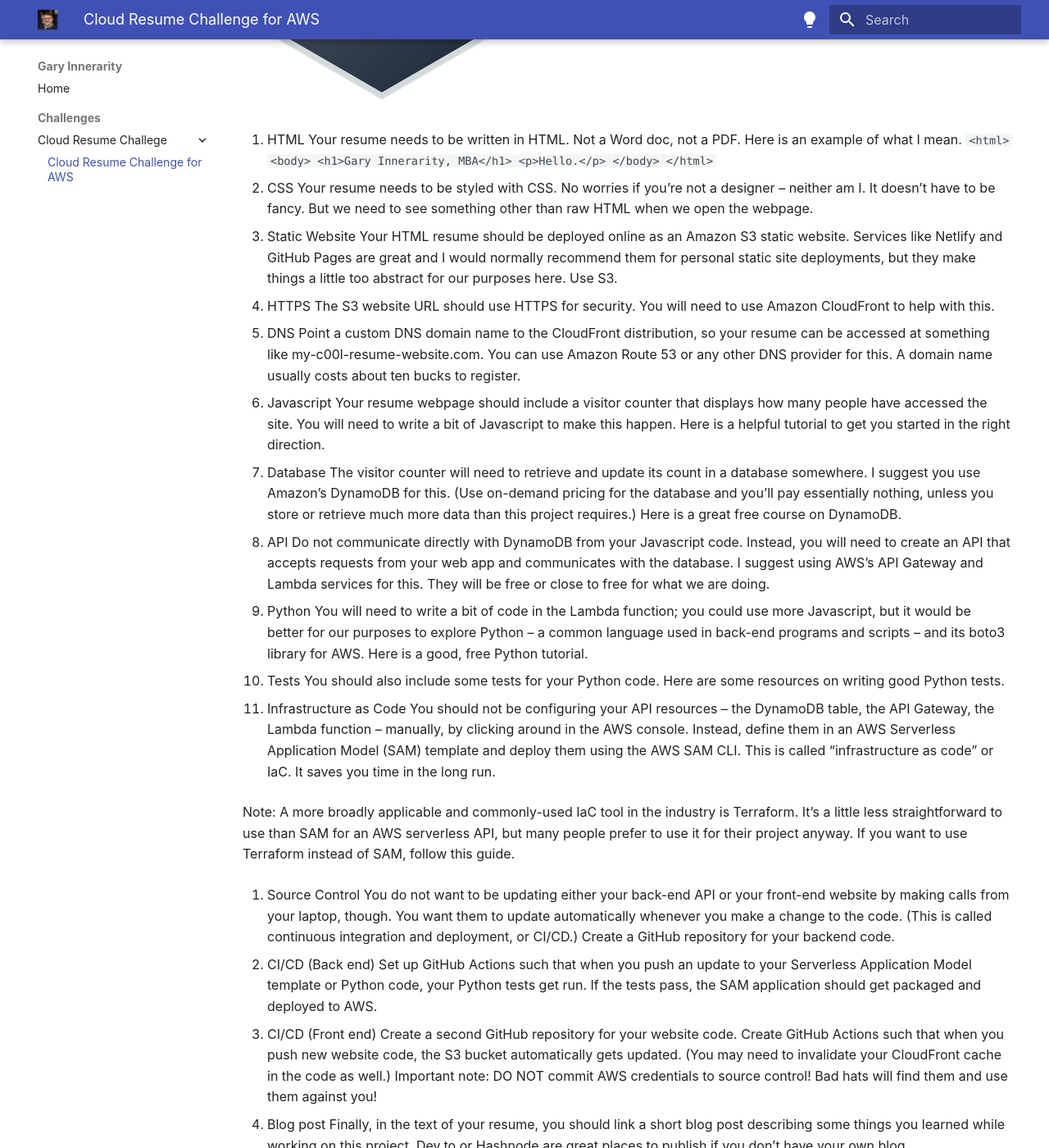
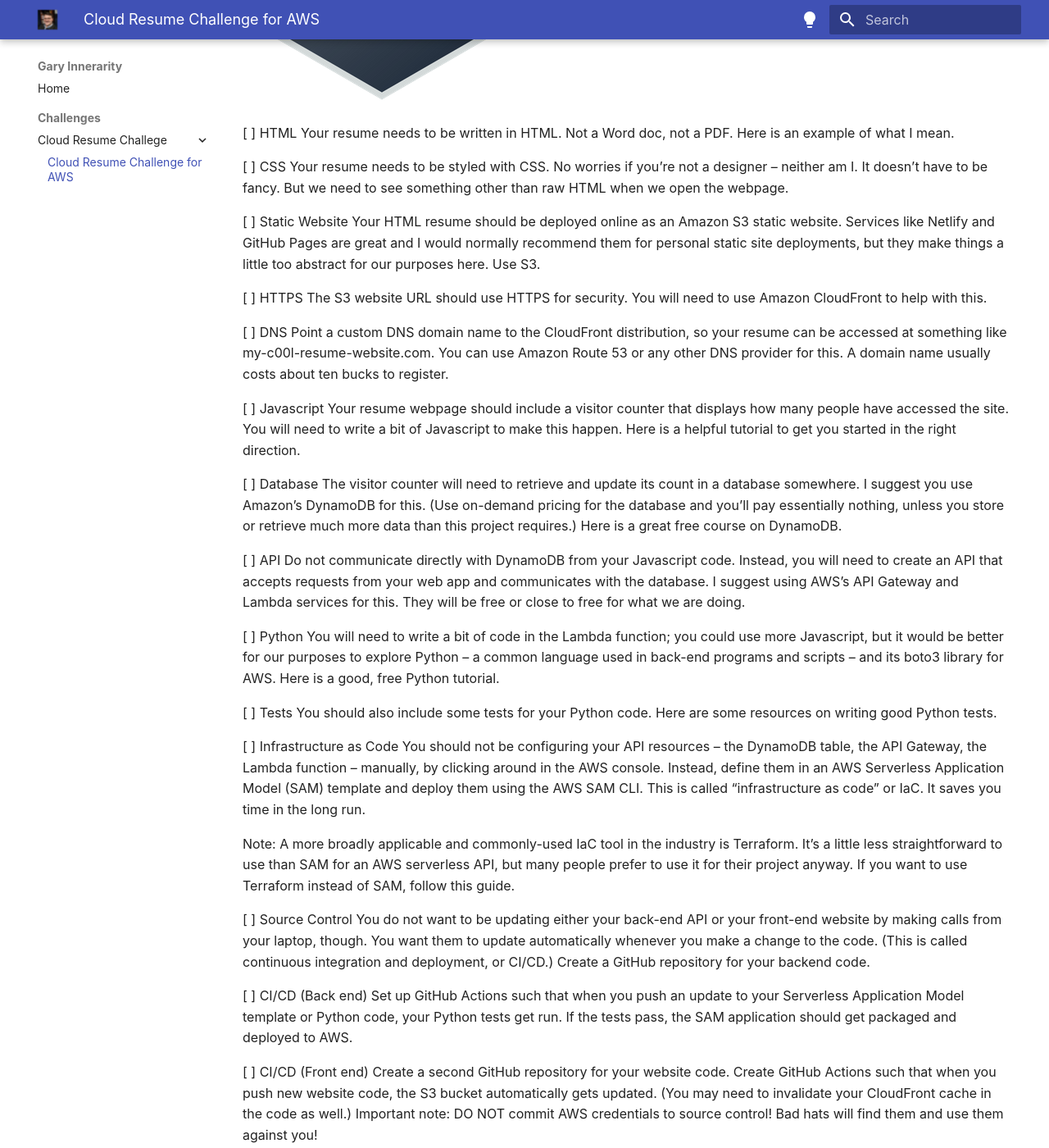
Before and after one commit to ospf2fullstack/garyinnerarity.com, an MkDocs documentation site: the page built from docs/cloud_resume/cloud_resume_challenge.md, in a window 1280 px wide and 1400 px high, scrolled down 633 px. Shown: the whole window at 82% size. Built offline with MkDocs 1.6.1 and Material for MkDocs 9.7.7, drawn with Linux system fonts in a browser that asks for light colours; emoji names are drawn with the system emoji font; some of the changed text lies outside the part shown.

Commit message:
Numbering

```diff
--- a/docs/cloud_resume/cloud_resume_challenge.md
+++ b/docs/cloud_resume/cloud_resume_challenge.md
@@ -9,57 +9,52 @@
 
 ![AWS CCP](../assets/img/AWS_CloudPract.png){ loading=lazy }
 
-1. HTML
+[ ] HTML
 Your resume needs to be written in HTML. Not a Word doc, not a PDF. Here is an example of what I mean.
-    ``<html>
-        <body>
-            <h1>Gary Innerarity, MBA</h1>
-            <p>Hello.</p>
-        </body>
-    </html>``
 
-1. CSS
+
+[ ] CSS
 Your resume needs to be styled with CSS. No worries if you’re not a designer – neither am I. It doesn’t have to be fancy. But we need to see something other than raw HTML when we open the webpage.
 
-1. Static Website
+[ ] Static Website
 Your HTML resume should be deployed online as an Amazon S3 static website. Services like Netlify and GitHub Pages are great and I would normally recommend them for personal static site deployments, but they make things a little too abstract for our purposes here. Use S3.
 
-1. HTTPS
+[ ] HTTPS
 The S3 website URL should use HTTPS for security. You will need to use Amazon CloudFront to help with this.
 
-1. DNS
+[ ] DNS
 Point a custom DNS domain name to the CloudFront distribution, so your resume can be accessed at something like my-c00l-resume-website.com. You can use Amazon Route 53 or any other DNS provider for this. A domain name usually costs about ten bucks to register.
 
-1. Javascript
+[ ] Javascript
 Your resume webpage should include a visitor counter that displays how many people have accessed the site. You will need to write a bit of Javascript to make this happen. Here is a helpful tutorial to get you started in the right direction.
 
-1. Database
+[ ] Database
 The visitor counter will need to retrieve and update its count in a database somewhere. I suggest you use Amazon’s DynamoDB for this. (Use on-demand pricing for the database and you’ll pay essentially nothing, unless you store or retrieve much more data than this project requires.) Here is a great free course on DynamoDB.
 
-1. API
+[ ] API
 Do not communicate directly with DynamoDB from your Javascript code. Instead, you will need to create an API that accepts requests from your web app and communicates with the database. I suggest using AWS’s API Gateway and Lambda services for this. They will be free or close to free for what we are doing.
 
-1.    Python
+[ ] Python
 You will need to write a bit of code in the Lambda function; you could use more Javascript, but it would be better for our purposes to explore Python – a common language used in back-end programs and scripts – and its boto3 library for AWS. Here is a good, free Python tutorial.
 
-1.    Tests
+[ ] Tests
 You should also include some tests for your Python code. Here are some resources on writing good Python tests.
 
-1.    Infrastructure as Code
+[ ] Infrastructure as Code
 You should not be configuring your API resources – the DynamoDB table, the API Gateway, the Lambda function – manually, by clicking around in the AWS console. Instead, define them in an AWS Serverless Application Model (SAM) template and deploy them using the AWS SAM CLI. This is called “infrastructure as code” or IaC. It saves you time in the long run.
 
 Note: A more broadly applicable and commonly-used IaC tool in the industry is Terraform. It’s a little less straightforward to use than SAM for an AWS serverless API, but many people prefer to use it for their project anyway. If you want to use Terraform instead of SAM, follow this guide.
 
-13. Source Control
+[ ] Source Control
 You do not want to be updating either your back-end API or your front-end website by making calls from your laptop, though. You want them to update automatically whenever you make a change to the code. (This is called continuous integration and deployment, or CI/CD.) Create a GitHub repository for your backend code.
 
-14. CI/CD (Back end)
+[ ] CI/CD (Back end)
 Set up GitHub Actions such that when you push an update to your Serverless Application Model template or Python code, your Python tests get run. If the tests pass, the SAM application should get packaged and deployed to AWS.
 
-15. CI/CD (Front end)
+[ ] CI/CD (Front end)
 Create a second GitHub repository for your website code. Create GitHub Actions such that when you push new website code, the S3 bucket automatically gets updated. (You may need to invalidate your CloudFront cache in the code as well.) Important note: DO NOT commit AWS credentials to source control! Bad hats will find them and use them against you!
 
-16. Blog post
+[ ] Blog post
 Finally, in the text of your resume, you should link a short blog post describing some things you learned while working on this project. Dev.to or Hashnode are great places to publish if you don’t have your own blog.
 
 And that’s the gist of it! For strategies, tools, and further challenges to help you get hired in cloud, check out the AWS edition of the Cloud Resume Challenge book.
```
